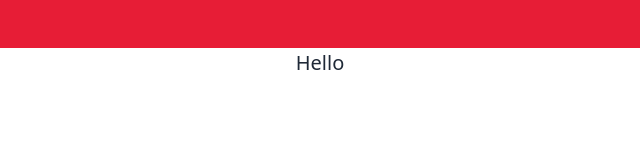
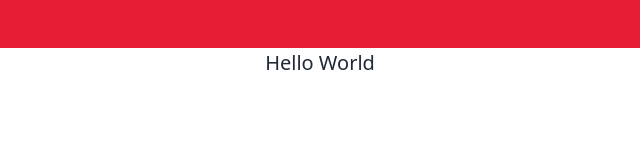
Before and after one commit to BhavyaP45/portfolio, a website: page src/index.html in a window 1280 px wide. Shown: the full height of the page, 320-960 px from the left. Drawn offline with Linux system fonts and the light colour scheme.

Commit message:
Modifying Index Test

```diff
--- a/src/index.html
+++ b/src/index.html
@@ -18,7 +18,7 @@
 
   </nav>
   <div class ="h-screen">
-    <h1 class="text-center text-xl">Hello</h1>
+    <h1 class="text-center text-xl">Hello World</h1>
   </div>
 </body>
 </html>
```
